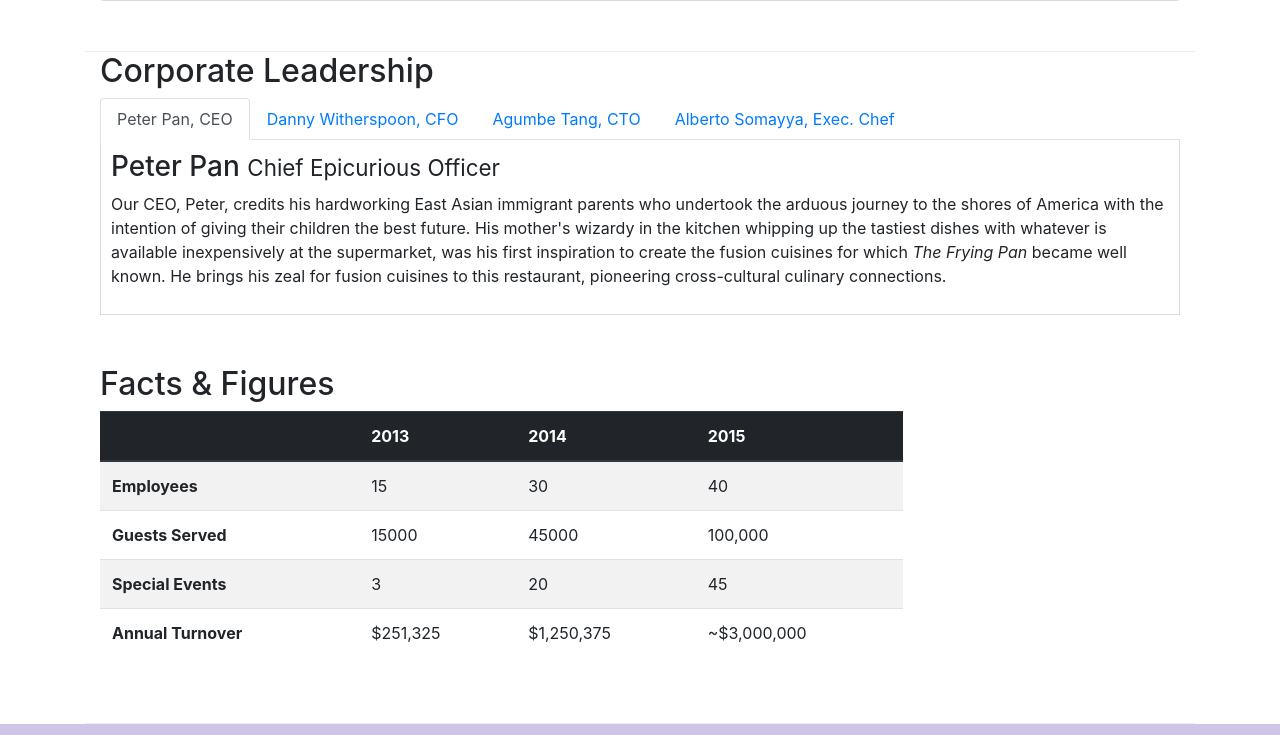
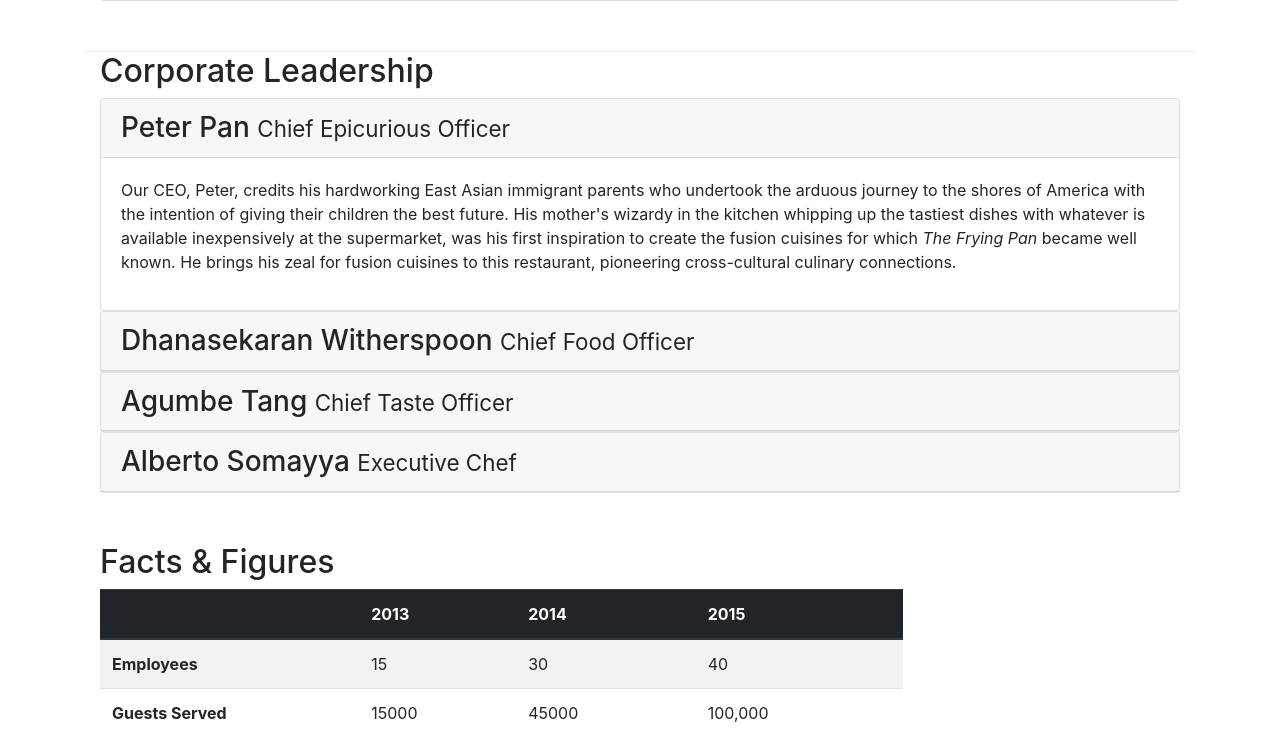
Before and after one commit to Mohamed-Habib-BRADAI/bootstrap, a website: page aboutus.html in a window 1280 px wide. Shown: the part 920-1655 px from the top of the page. Drawn offline with nearby package versions, Linux system fonts and the light colour scheme.

Commit message:
Accordion

```diff
--- a/aboutus.html
+++ b/aboutus.html
@@ -49,7 +49,7 @@
     </header>
 
     <div class="container">
-        <div class="row row-header" >
+        <div class="row row-header">
             <ol class="col-12 breadcrumb">
                 <li class="breadcrumb-item"><a href="./index.html">Home</a></li>
                 <li class="breadcrumb-item active">About Us</li>
@@ -62,11 +62,10 @@
             </div>
         </div>
 
-
         <div class="row row-content">
             <div class="col-12 col-sm-6">
                 <h2>Our History</h2>
-                <p>Started in 2010, Ristorante con Fusion quickly established itself as a culinary icon par excellence in Hong Kong. With its unique brand of world fusion cuisine that can be found nowhere else, it enjoys patronage from the A-list clientele in Hong Kong.  Featuring four of the best three-star Michelin chefs in the world, you never know what will arrive on your plate the next time you visit us.</p>
+                <p>Started in 2010, Ristorante con Fusion quickly established itself as a culinary icon par excellence in Hong Kong. With its unique brand of world fusion cuisine that can be found nowhere else, it enjoys patronage from the A-list clientele in Hong Kong. Featuring four of the best three-star Michelin chefs in the world, you never know what will arrive on your plate the next time you visit us.</p>
                 <p>The restaurant traces its humble beginnings to <em>The Frying Pan</em>, a successful chain started by our CEO, Mr. Peter Pan, that featured for the first time the world's best cuisines in a pan.</p>
 
             </div>
@@ -91,8 +90,7 @@
             <div class="col-12">
                 <div class="card card-body bg-light">
                     <blockquote class="blockquote">
-                                        <p class="mb-0">You better cut the pizza in four pieces because
-                                            I'm not hungry enough to eat six.</p>
+                        <p class="mb-0">You better cut the pizza in four pieces because I'm not hungry enough to eat six.</p>
                         <footer class="blockquote-footer">Yogi Berra,
                             <cite title="Source Title">The Wit and Wisdom of Yogi Berra,
                                             P. Pepe, Diversion Books, 2014</cite>
@@ -102,48 +100,67 @@
             </div>
         </div>
 
-
-
-
         <div class="rowvrow-content">
             <div class="col-12">
 
+                <h2>Corporate Leadership</h2>
 
-                <h2>Corporate Leadership</h2>
-                <ul class="nav nav-tabs">
-                        <li class="nav-item">
-                          <a class="nav-link active" href="#peter"
-                            role="tab" data-toggle="tab">Peter Pan, CEO</a>
-                        </li>
-                        <li class="nav-item">
-                          <a class="nav-link" href="#danny" role="tab"
-                            data-toggle="tab">Danny Witherspoon, CFO</a>
-                        </li>
-                        <li class="nav-item">
-                          <a class="nav-link" href="#agumbe"role="tab"
-                            data-toggle="tab">Agumbe Tang, CTO</a>
-                        </li>
-                        <li class="nav-item">
-                          <a class="nav-link" href="#alberto" role="tab"
-                            data-toggle="tab">Alberto Somayya, Exec. Chef</a>
-                        </li>
-                    </ul>
-                    <div class="tab-content">
-                            <div role="tabpanel" class="tab-pane fade show active" id="peter">
-                <h3>Peter Pan <small>Chief Epicurious Officer</small></h3>
+                <div class="accordion">
+                    <div class="card">
+                            <div class="card-header" role="tab" id="peterhead">
+                            <h3 class="mb-0">
+                                <a data-toggle="collapse" data-target="#peter">
+                                Peter Pan <small>Chief Epicurious Officer</small>
+                                </a>
+                            </h3>
+                            </div>
+                            <div class="collapse show" id="peter" data-parent="#accordion">
+                                <div class="card-body">
                                         <p class="d-none d-sm-block">Our CEO, Peter, credits his hardworking East Asian immigrant parents who undertook the arduous journey to the shores of America with the intention of giving their children the best future. His mother's wizardy in the kitchen whipping up the tastiest dishes with whatever is available inexpensively at the supermarket, was his first inspiration to create the fusion cuisines for which <em>The Frying Pan</em> became well known. He brings his zeal for fusion cuisines to this restaurant, pioneering cross-cultural culinary connections.</p>
                                     </div>
-                <div role="tabpanel" class="tab-pane fade" id="danny">
-                <h3>Dhanasekaran Witherspoon <small>Chief Food Officer</small></h3>
+                            </div>
+                        </div>
+                    <div class="card">
+                            <div class="card-header" role="tab" id="dannyhead">
+                            <h3 class="mb-0">
+                                <a class="collapsed" data-toggle="collapse" data-target="#danny">
+                                Dhanasekaran Witherspoon <small>Chief Food Officer</small>
+                                </a>
+                            </h3>
+                        </div>
+                        <div class="collapse" id="danny" data-parent="#accordion">
+                            <div class="card-body">
                                     <p class="d-none d-sm-block">Our CFO, Danny, as he is affectionately referred to by his colleagues, comes from a long established family tradition in farming and produce. His experiences growing up on a farm in the Australian outback gave him great appreciation for varieties of food sources. As he puts it in his own words, <em>Everything that runs, wins, and everything that stays, pays!</em></p>
                                 </div>
-            <div role="tabpanel" class="tab-pane fade" id="agumbe">
-                <h3>Agumbe Tang <small>Chief Taste Officer</small></h3>
+                        </div>
+                    </div>
+                    <div class="card">
+                            <div class="card-header" role="tab" id="agumbehead">
+                            <h3 class="mb-0">
+                                <a class="collapsed" data-toggle="collapse" data-target="#agumbe">
+                                Agumbe Tang <small>Chief Taste Officer</small>
+                                </a>
+                            </h3>
+                        </div>
+                        <div class="collapse" id="agumbe" data-parent="#accordion">
+                            <div class="card-body">
                                     <p class="d-none d-sm-block">Blessed with the most discerning gustatory sense, Agumbe, our CTO, personally ensures that every dish that we serve meets his exacting tastes. Our chefs dread the tongue lashing that ensues if their dish does not meet his exacting standards. He lives by his motto, <em>You click only if you survive my lick.</em></p>
                                 </div>
-            <div role="tabpanel" class="tab-pane fade" id="alberto">
-                <h3>Alberto Somayya <small>Executive Chef</small></h3>
+                        </div>
+                    </div>
+                    <div class="card">
+                            <div class="card-header" role="tab" id="albertohead">
+                            <h3 class="mb-0">
+                                <a class="collapsed" data-toggle="collapse" data-target="#alberto">
+                                Alberto Somayya <small>Executive Chef</small>
+                                </a>
+                            </h3>
+                        </div>
+                        <div class="collapse" id="alberto" data-parent="#accordion">
+                            <div class="card-body">
                                     <p class="d-none d-sm-block">Award winning three-star Michelin chef with wide International experience having worked closely with whos-who in the culinary world, he specializes in creating mouthwatering Indo-Italian fusion experiences. He says, <em>Put together the cuisines from the two craziest cultures, and you get a winning hit! Amma Mia!</em></p>
+                                </div>
+                        </div>
                     </div>
                 </div>
             </div>
```
Lines whose indentation alone changed are shown as unchanged.
